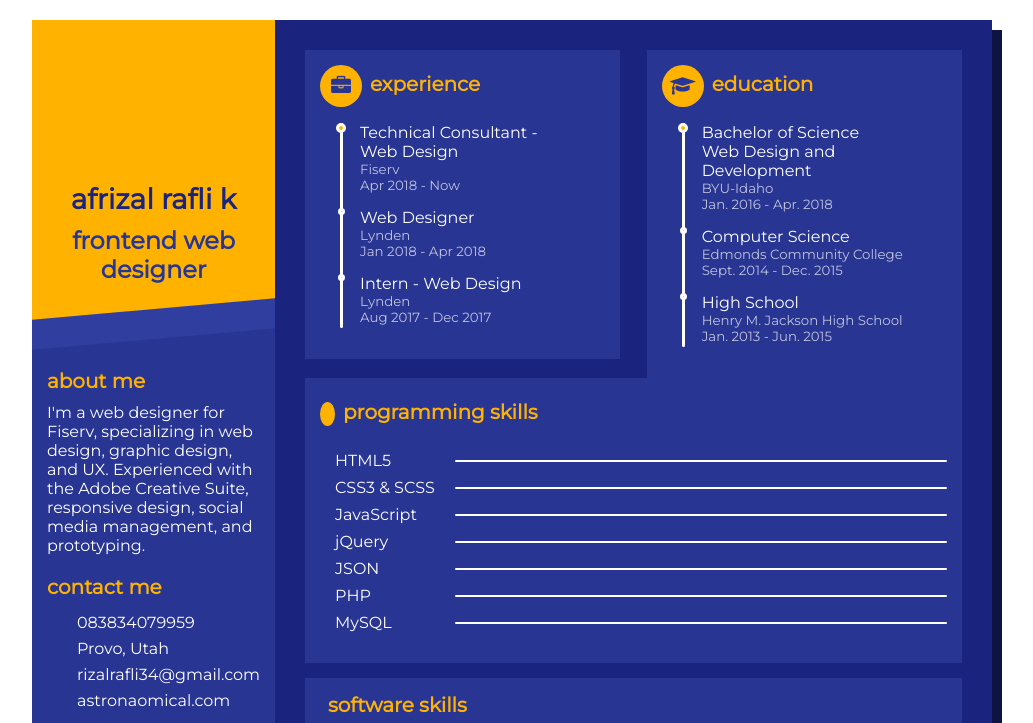
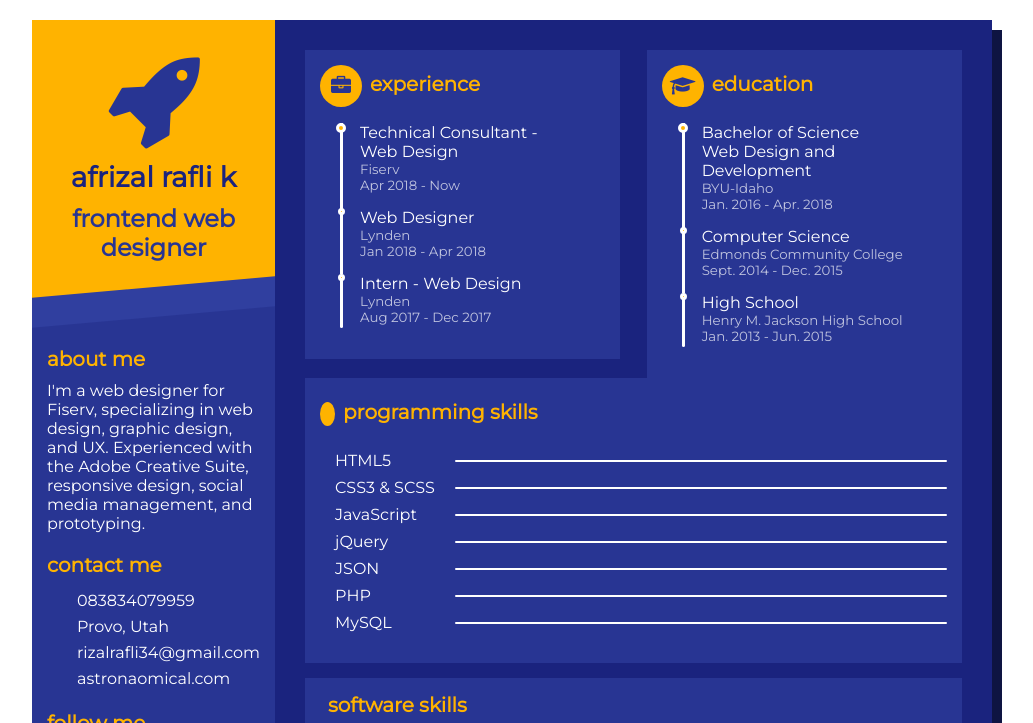
Before and after one commit to rizalrfli/rizalrfli.github.io, a plain HTML site: page index.html in a window 1280 px wide. Shown: the top 723 px of the page, without its empty margins (128-1161 px from the left). Drawn offline with Linux system fonts and the light colour scheme.

Commit message:
first commit

```diff
--- a/index.html
+++ b/index.html
@@ -9,7 +9,7 @@
       <div class="profile">
         <div class="photo">
           <!--<img src="" /> -->
-          <i class="fas fa-rocket"></i>
+          <i class="fa fa-rocket"></i>
         </div>
         <div class="info">
           <h1 class="name">Afrizal Rafli K</h1>
```
